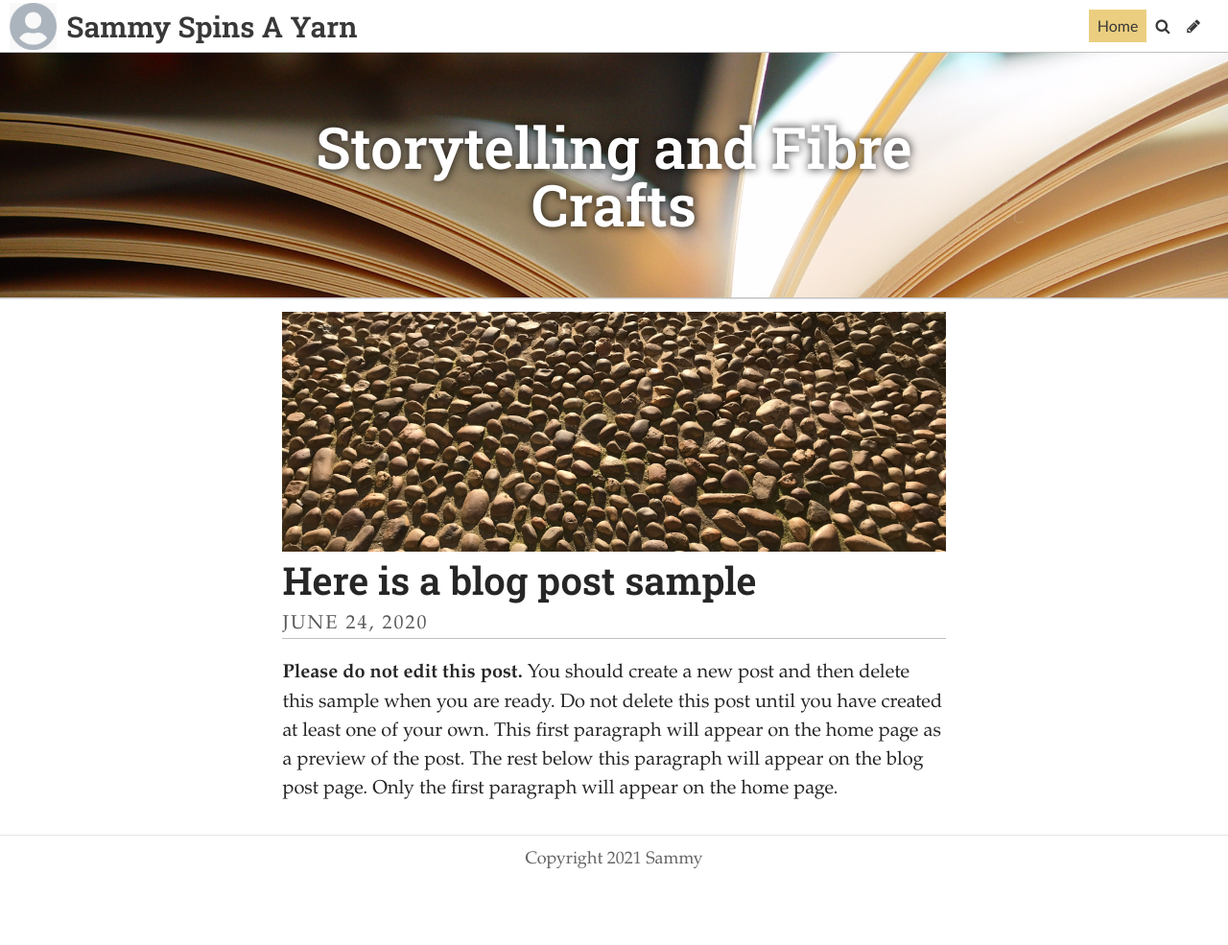
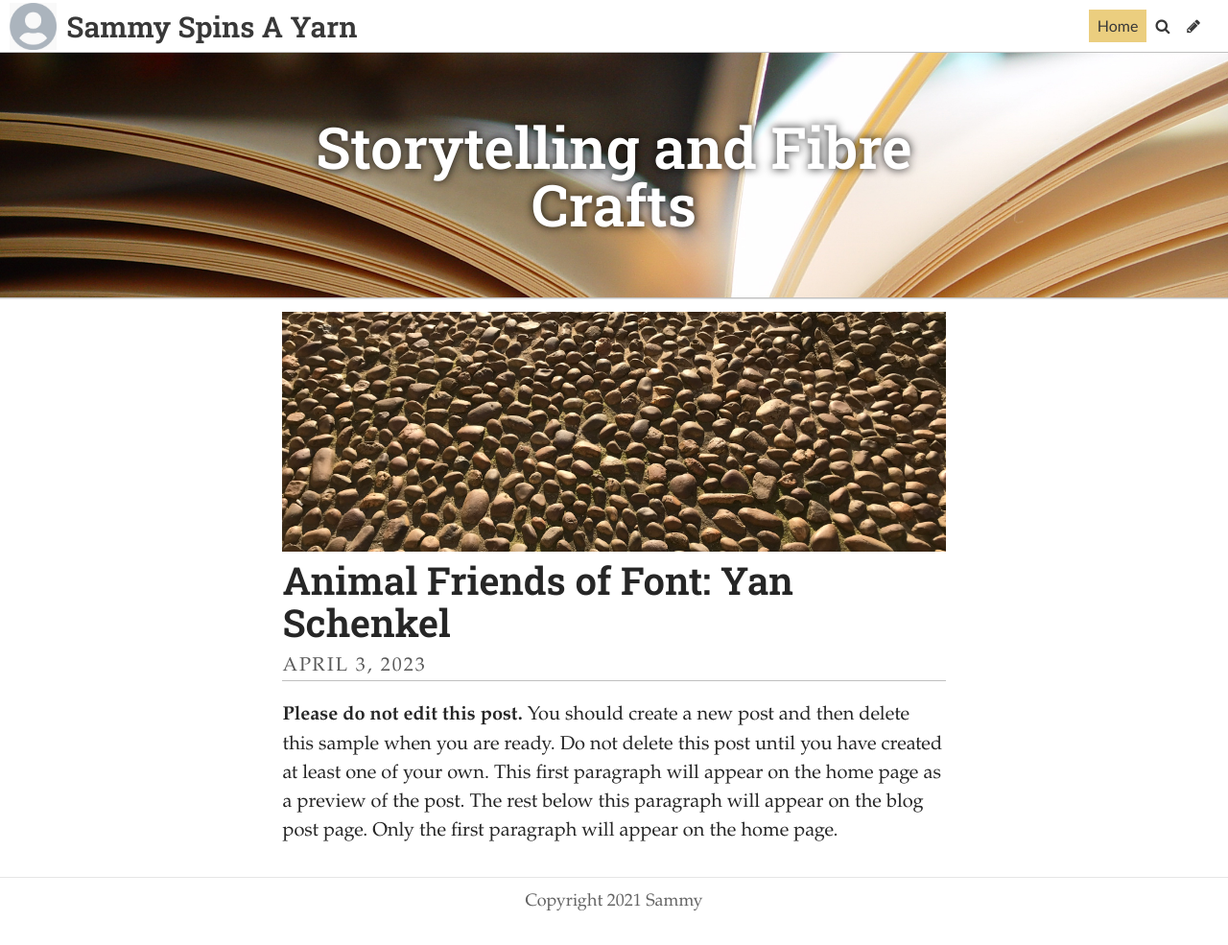
Before and after one commit to SammySpinsAYarn/Blog, a Jekyll site: the page built from index.html, in a window 1280 px wide. Shown: the whole page at 96% size. Built offline with Jekyll 4.4.1, drawn with Linux system fonts in a browser that asks for light colours; some web fonts are replaced; the list of posts is cut into pages by our own code; before the commit the page ends 941 px from its top, so only the background shows below that.

Commit message:
Update Post “2019-07-20-here-is-my-new-post-for-trial”

```diff
--- a/_posts/2019-07-20-here-is-my-new-post-for-trial.md
+++ b/_posts/2019-07-20-here-is-my-new-post-for-trial.md
@@ -1,7 +1,7 @@
 ---
 layout: post
-title: Here is a blog post sample
-date: 2020-06-24 17:50
+title: "Animal Friends of Font: Yan Schenkel"
+date: 2023-04-03T16:00:00.000Z
 image: /uploads/867FAB82-62D7-4C53-8EDC-5114095CF8AA.jpeg
 caption: Cobbles
 ---
```
